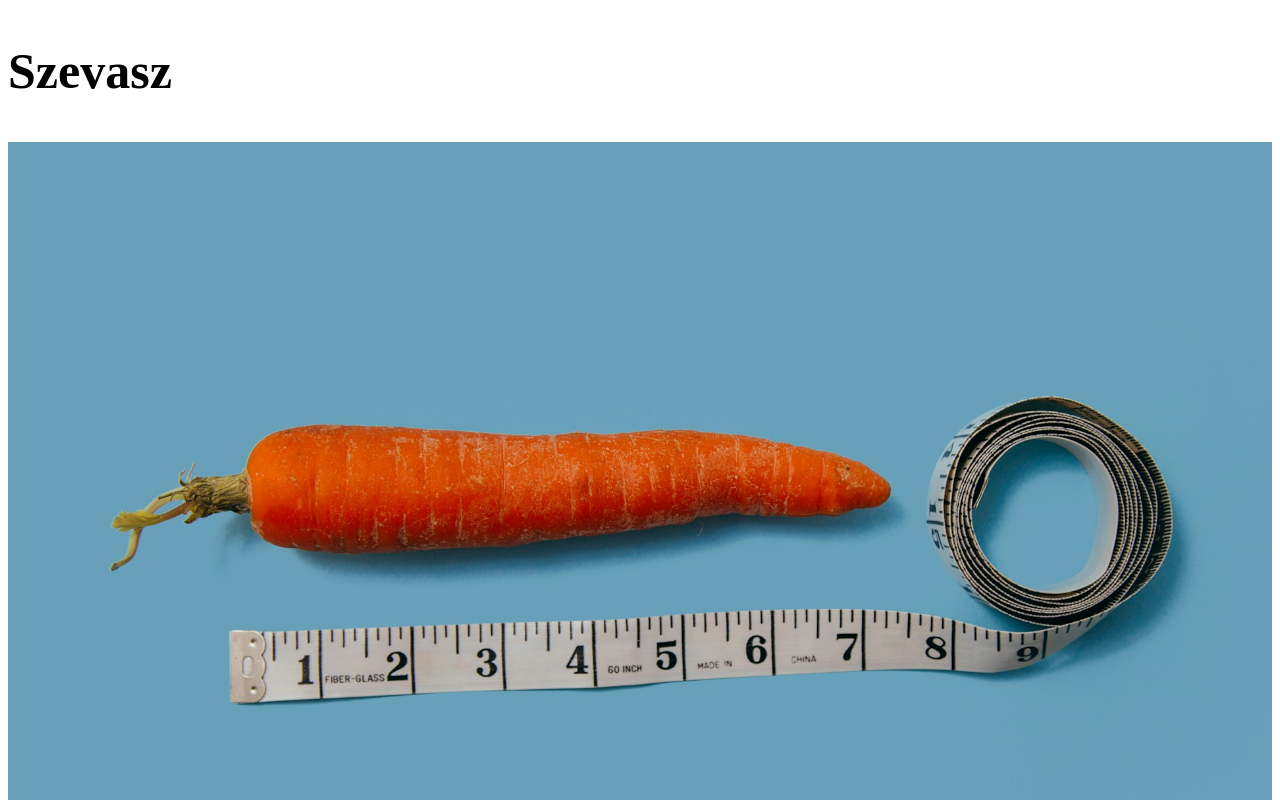
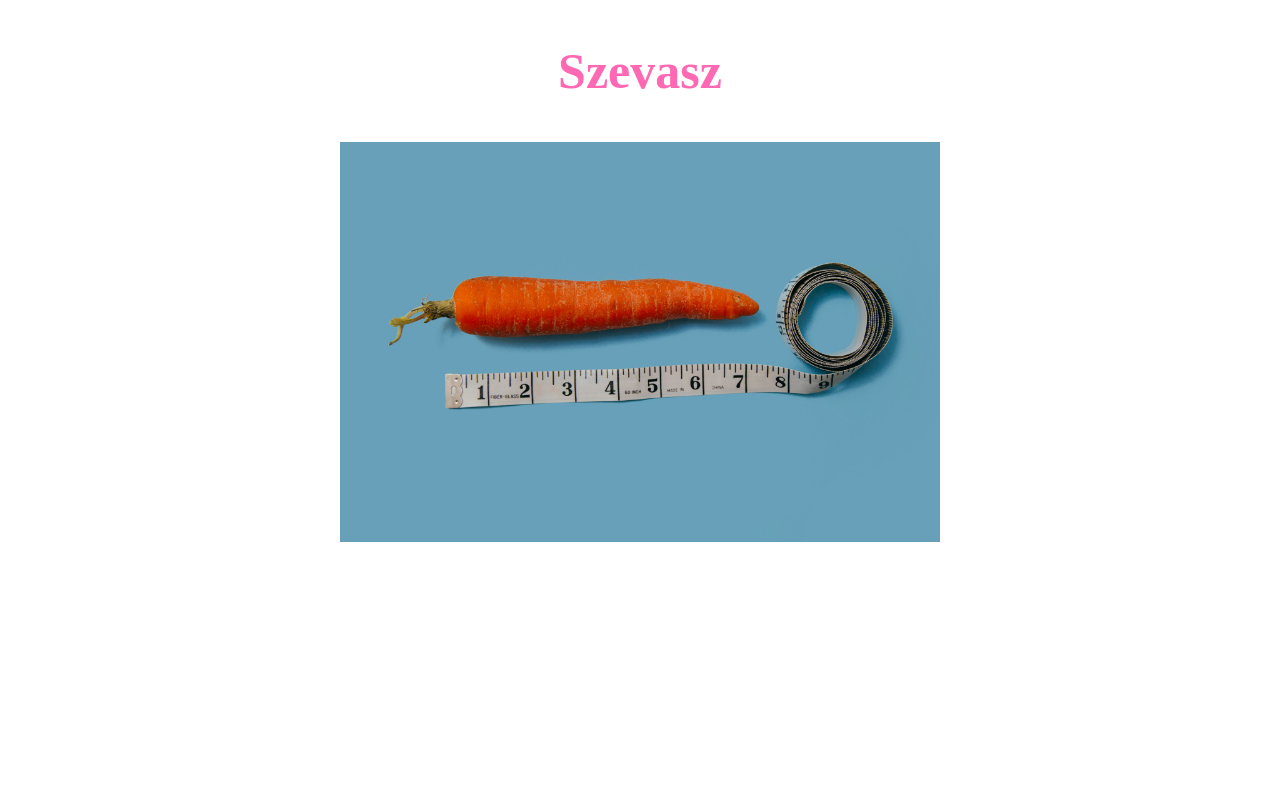
Before and after one commit to WreckitHUN/Szevasz, a plain HTML site: page index.html in a window 1280 px wide. Shown: the top 800 px of the page. Drawn offline with Linux system fonts and the light colour scheme.

Commit message:
Finalize.

```diff
--- a/index.html
+++ b/index.html
@@ -8,6 +8,8 @@
   </head>
   <body>
     <h1>Szevasz</h1>
-    <img src="assets/Carrot.jpg" alt="" />
+    <div class="container">
+      <div class="img__container"><img class="carrot" src="assets/Carrot.jpg" alt="" /></div>
+    </div>
   </body>
 </html>
--- a/style.css
+++ b/style.css
@@ -17,4 +17,27 @@ img{
 
 h1{
     font-size: 5rem;
+    text-align: center;
+    font-weight: 900;
+    color: hotpink;
 }
+
+.container{
+    display: flex;
+    align-items: center;
+    justify-content: center;
+    height: 100hv;
+}
+
+.img__container{
+    flex-shrink: 1;
+    max-width: 600px;
+}
+
+.carrot{
+    transition: all ease-in 3s;
+}
+
+.carrot:hover{
+    transform: rotateZ(360deg);
+}
```
